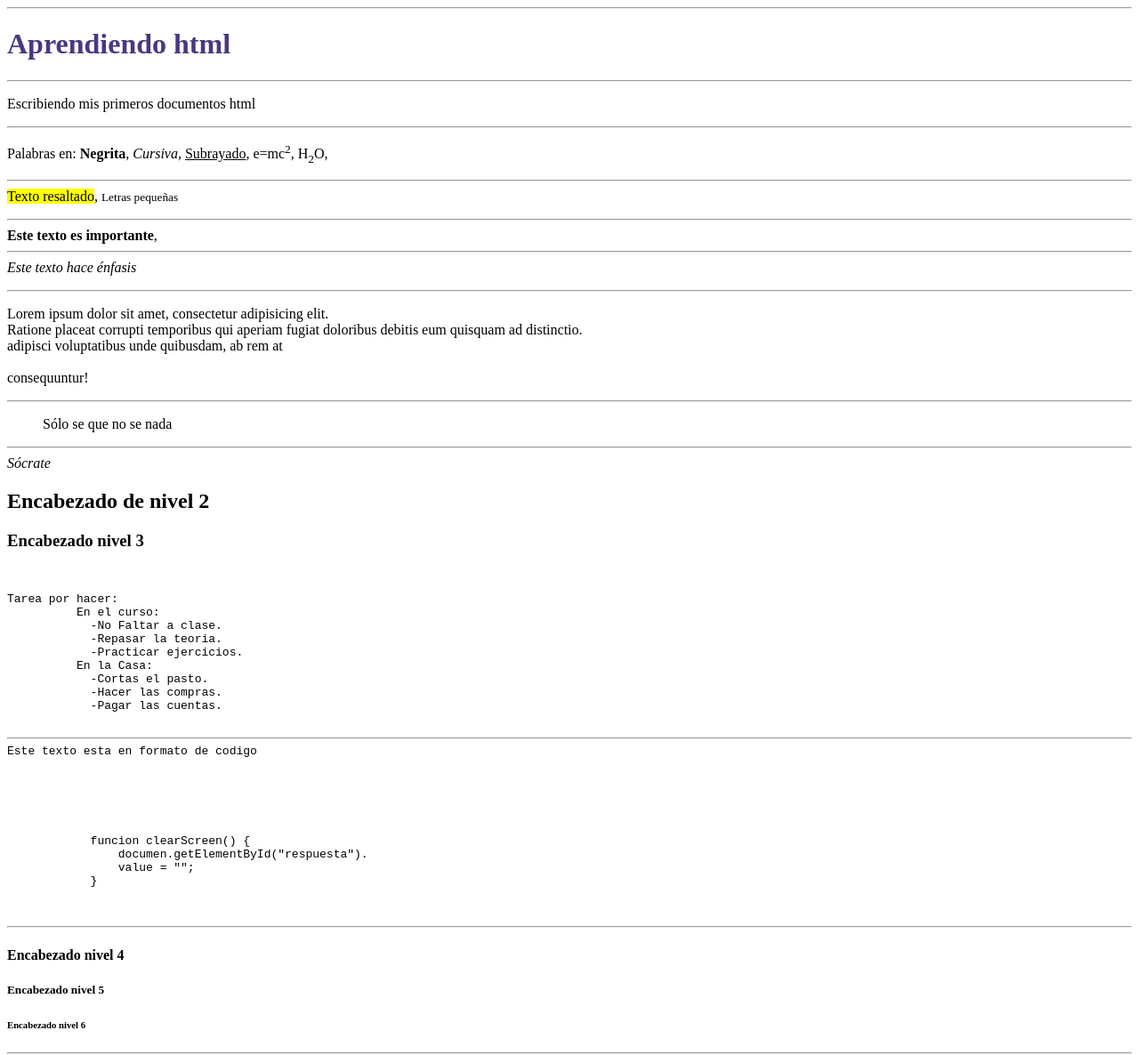
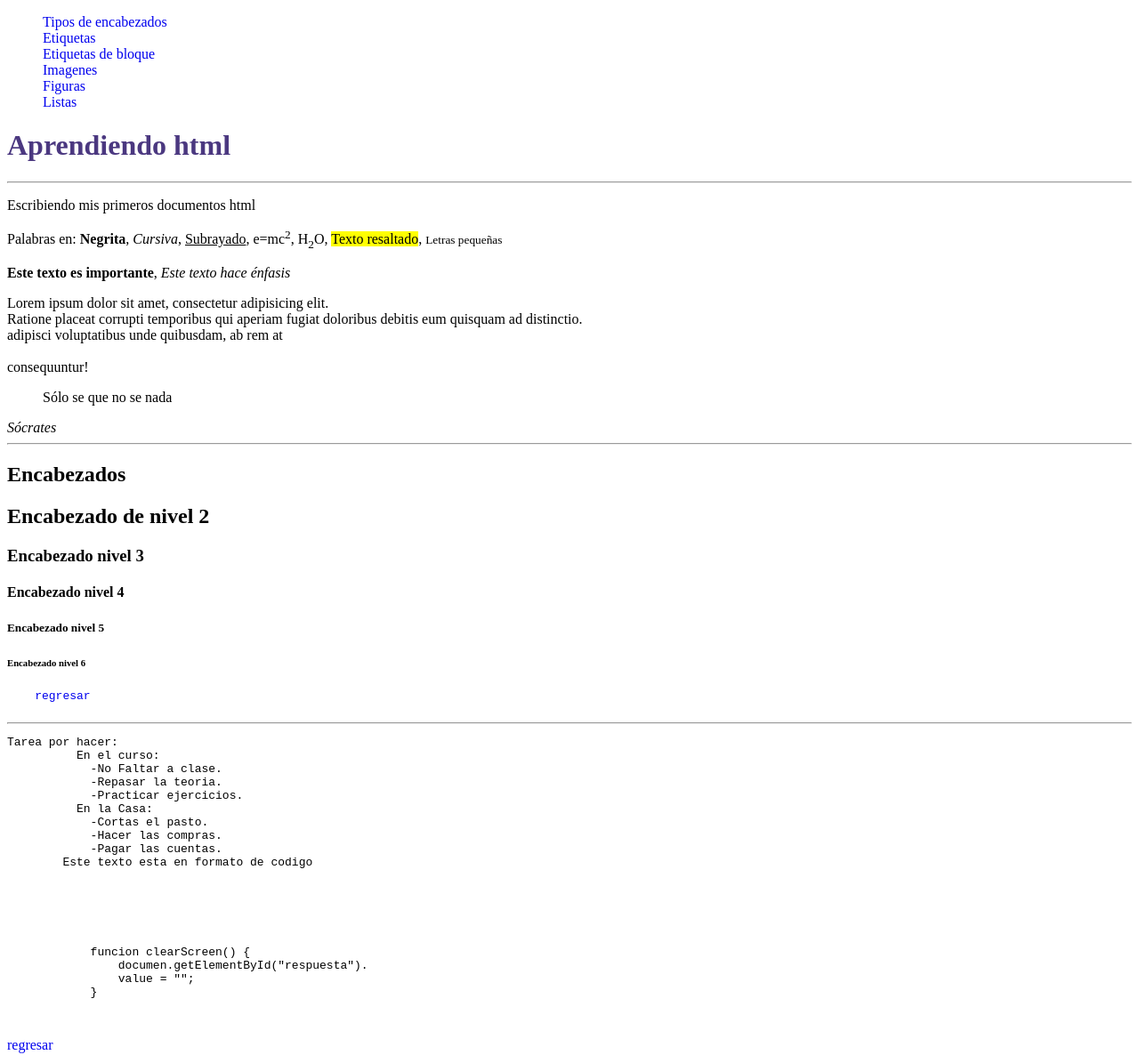
Before and after one commit to rodrigoromano23/APREINDIENDO-HTML, a plain HTML site: page repasando.html in a window 1280 px wide. Shown: the top 1186 px of the page at 89% size. Drawn offline with Linux system fonts and the light colour scheme.

Commit message:
realize nuevos cambios y agregue estilos nuevos

```diff
--- a/CSS/estilos.css
+++ b/CSS/estilos.css
@@ -1,3 +1,6 @@
+html{
+    scroll-behavior: smooth;
+}
 h1 {
     color:rgb(75, 56, 128);
 }
@@ -8,3 +11,11 @@ img {
 figcaption {
     text-align: center;
 }
+a{
+    text-decoration: none;
+
+
+}
+li{
+    list-style-type: none;
+}
--- a/repasando.html
+++ b/repasando.html
@@ -8,23 +8,39 @@
     <link rel="stylesheet" href="CSS/estilos.css">
 </head>
 <body>
-    <hr><h1>Aprendiendo html</h1><!--sol ose escribe uno por documento HTML-->
+    <ul>
+        <li><a href="repasando.html#Encabezados">Tipos de encabezados</a></li>
+        <li><a href="repasando.html#Etiquetas">Etiquetas</a></li>
+        <li><a href="repasando.html#Etiquetas de bloque">Etiquetas de bloque</a></li>
+        <li><a href="repasando.html#Imagenes">Imagenes</a></li>
+        <li><a href="repasando.html#Figuras">Figuras</a></li>
+        <li><a href="repasando.html#Listas">Listas</a></li>
+        <li><a href=""></a></li>
+        <li><a href=""></a></li>
+    </ul>
+
+    <h1 id="inicio">Aprendiendo html</h1><!--sol ose escribe uno por documento HTML-->
     <hr><p>Escribiendo mis primeros documentos html</p>
-    <hr><p>Palabras en: <b>Negrita</b>, <i>Cursiva</i>, <u>Subrayado</u>, e=mc<sup>2</sup>, H<sub>2</sub>O, <hr><mark>Texto resaltado</mark>, <small>Letras pequeñas</small> </p>
+    <p>Palabras en: <b>Negrita</b>, <i>Cursiva</i>, <u>Subrayado</u>, e=mc<sup>2</sup>, H<sub>2</sub>O, <mark>Texto resaltado</mark>, <small>Letras pequeñas</small> </p>
     <p>
-        <hr><strong>Este texto es importante</strong>,
-        <hr><em>Este texto hace énfasis</em>
+        <strong>Este texto es importante</strong>,
+        <em>Este texto hace énfasis</em>
 
     </p>
-    <hr><p>
+    <p>
         Lorem ipsum dolor sit amet, consectetur adipisicing elit. <br>Ratione placeat corrupti temporibus qui aperiam fugiat doloribus debitis eum quisquam ad distinctio.<br> adipisci voluptatibus unde quibusdam, ab rem at <br><br> consequuntur!
     </p>
-    <hr><blockquote>Sólo se que no se nada</blockquote>
-    <hr><cite>Sócrate</cite>
+    <blockquote>Sólo se que no se nada</blockquote>
+    <cite>Sócrates</cite>
+    <hr><h2 id="Encabezados">Encabezados</h2>
     <h2>Encabezado de nivel 2</h2><!--este se usa para subtitulos-->
     <h3>Encabezado nivel 3</h3>
+    <h4>Encabezado nivel 4</h4>
+    <h5>Encabezado nivel 5</h5>
+    <h6>Encabezado nivel 6</h6>
     <pre>
-        <p>Tarea por hacer:
+    <a href="repasando.html#inicio">regresar</a>
+        <hr><p>Tarea por hacer:
           En el curso:
             -No Faltar a clase.
             -Repasar la teoria.
@@ -33,7 +49,7 @@
             -Cortas el pasto.
             -Hacer las compras.
             -Pagar las cuentas.
-         <hr><code>Este texto esta en formato de codigo</code>
+        <code>Este texto esta en formato de codigo</code>
         </p>
     </pre>
     <pre>
@@ -44,12 +60,9 @@
             }
         </code>
     </pre>
-    <hr><h4>Encabezado nivel 4</h4>
-
-    <h5>Encabezado nivel 5</h5>
-    <h6>Encabezado nivel 6</h6>
+    <a href="repasando.html#inicio">regresar</a>
     <hr>
-    <h2>ETIQUETAS semanticas estructurales</h2>
+    <h2 id="Etiquetas">Etiquetas Semanticas Estructurales</h2>
     <div style="background-color:aquamarine">DIV: Es una etiqueta contenedora que no tiene semantica</div>
     <header style="background-color:aquamarine">HEADER: cabecera de un sitio web o una seccion</header>
     <main style="background-color:aquamarine">MAIN: define la seccion principal del document, solo puede existir una por documento</main>
@@ -59,8 +72,10 @@
     <aside  style="background-color:aquamarine">ASIDE: representa contenido complementario o secundario</aside>
     <section style="background-color:aquamarine">SECTION: representa una seccion de contenido generico</section>
     <address style="background-color:aquamarine">style="background-color:aquamarine" ADDRESS: representa una direccion fisica</address>
+    <br><br>
+    <a href="repasando.html#inicio">regresar</a>
     <hr>
-    <h2>Etiqueta de bloque VS Etiqueta de linea</h2>
+    <h2 id="Etiquetas de bloque">Etiqueta de bloque VS Etiqueta de linea</h2>
     <div style="background-color:aquamarine">La etiqueta de bloque por exelencia es la DIV</div>
     <span style="background-color:brown;">La etiqueta de la linea por exelencia es la SPAN</span>
     <span>Hola, soy  otra SPAN</span>
@@ -70,33 +85,38 @@
 </script>
 <script src="JS/codigo.js"></script>
 <hr>
-<h2>Imagenes</h2>
+<h2 id="Imagenes">Imagenes</h2>
 <img src="IMG/IMG2.jpg" alt="Tabla">
 <img src="IMG/IMG3.jpg" alt="wallpapers">
 <img src="IMG/IMG4.jpg" alt="FILLC">
 <img src="IMG/IMG6.jpg" alt="SIX">
+<a href="repasando.html#inicio">regresar</a>
 <hr>
-<h2>Figuras</h2>
+<h2 id="Figuras">Figuras</h2>
 <figure>
     <img src="IMG/IMG8.jpg" alt="FIXTURY">
     <figcaption>FIXTURY</figcaption>
 </figure>
+<a href="repasando.html#inicio">regresar</a>
 <hr>
-<h2>Lista ordenadas</h2>
+<h2 id="Listas">Listas ordenadas</h2>
 <h3>Estaciones del año</h3>
 <ol>
-    <li>primavera</li>
-    <li>verano</li>
-    <li>otoño</li>
-    <li>invierno</li>
+    <li>Primavera</li>
+    <li>Verano</li>
+    <li>Otoño</li>
+    <li>Invierno</li>
 </ol>
 <ol start="7">
-    <li>primavera</li>
-    <li>verano</li>
-    <li>otoño</li>
-    <li>invierno</li>
+    <li>Primavera</li>
+    <li>Verano</li>
+    <li>Otoño</li>
+    <li>Invierno</li>
 </ol>
-
-<a href="repasando2.html">ir al archivo nuevo</a>
+<a href="repasando.html#inicio">regresar</a>
+<hr><br><a href="https://es.dragon-ball-official.com/" target="_blank"rel="nofollow">Visita mi sitio web</a>
+<br><a href="repasando2.html">Ir al archivo nuevo</a>
+<br><br>
+<a href="https://www.whatsapp.com/?lang=es_LA"target="_blank"><img src="IMG/580b57fcd9996e24bc43c543.png" alt="Esta imagen abre mi whatsapp" width="50" height="50"></a>
 </body>
 </html>
```
Also changed, not shown: IMG/580b57fcd9996e24bc43c543.png (added).
